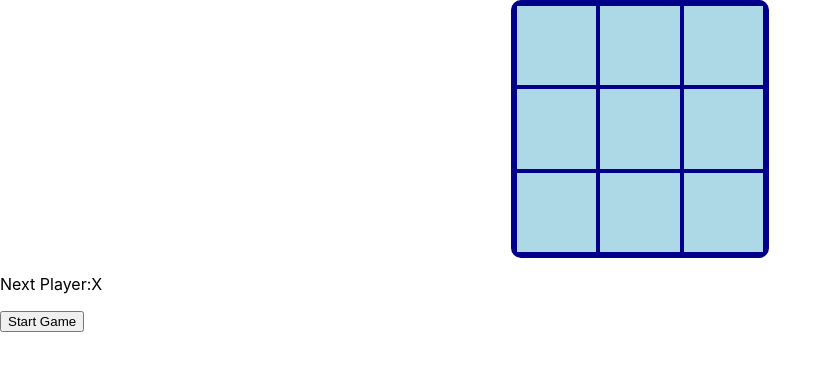
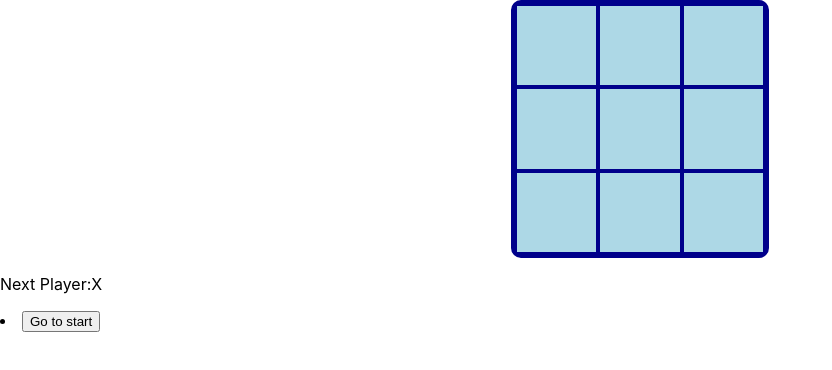
Before and after one commit to lcassiol/reactjs-tic-tac-toe, a React (Create React App) app: page / in a window 1280 px wide. Shown: the top 370 px of the page, without its empty margins (0-832 px from the left). Built offline with nearby package versions, Linux system fonts and the light colour scheme.

Commit message:
Implements show moves and back time travel

```diff
--- a/src/components/Game/index.tsx
+++ b/src/components/Game/index.tsx
@@ -3,38 +3,51 @@
 import Board from '../Board';
 
 const Game: React.FC = () => {
-  const [board, setBoard] = useState(Array(9).fill(null));
-  const [xIsNext, setXIsNext] = useState(true);
-  const winner = CalculateWinner(board);
+  const [history, setHistory] = useState([Array(9).fill(null)]);
+  const [stepNumber, setStepNumber] = useState(0);
+  const [xIsNext, setXisNext] = useState(true);
+  const winner = CalculateWinner(history[stepNumber]);
 
   const handleClick = useCallback(
     (position: number) => {
-      const boardCopy = [...board];
-      if (winner || boardCopy[position]) return;
+      const timeInHistory = history.slice(0, stepNumber + 1);
+      const current = timeInHistory[stepNumber];
+      const squares = [...current];
 
-      boardCopy[position] = xIsNext ? 'X' : 'O';
-      setBoard(boardCopy);
-      setXIsNext(!xIsNext);
+      if (winner || squares[position]) return;
+
+      squares[position] = xIsNext ? 'X' : 'O';
+      setHistory([...timeInHistory, squares]);
+      setStepNumber(timeInHistory.length);
+      setXisNext(!xIsNext);
     },
-    [xIsNext, setXIsNext, board, winner]
+
+    [xIsNext, setXisNext, history, winner, stepNumber]
   );
 
-  const jumpTo = useCallback(() => {
-    console.log('jump to');
+  const jumpTo = useCallback((step: number) => {
+    setStepNumber(step);
+    setXisNext(step % 2 === 0);
   }, []);
 
   const renderMoves = useCallback(
-    () => (
-      <button type="button" onClick={() => setBoard(Array(9).fill(null))}>
-        Start Game
-      </button>
-    ),
-    []
+    () =>
+      history.map((_step, move) => {
+        const destination = move ? `Go to move#${move}` : 'Go to start';
+        return (
+          <li key={move}>
+            <button type="button" onClick={() => jumpTo(move)}>
+              {destination}
+            </button>
+          </li>
+        );
+      }),
+    [history, jumpTo]
   );
 
   return (
     <>
-      <Board squares={board} onClick={handleClick} />
+      <Board squares={history[stepNumber]} onClick={handleClick} />
       <div>
         <p>
           {winner ? `Winner: ${winner}` : `Next Player:${xIsNext ? 'X' : 'O'}`}
```
